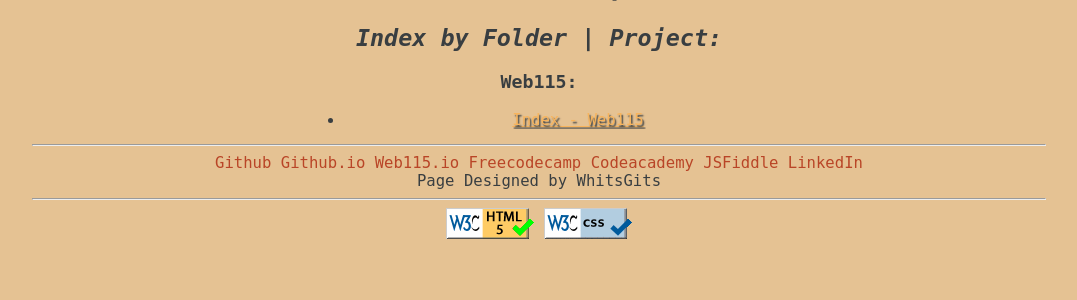
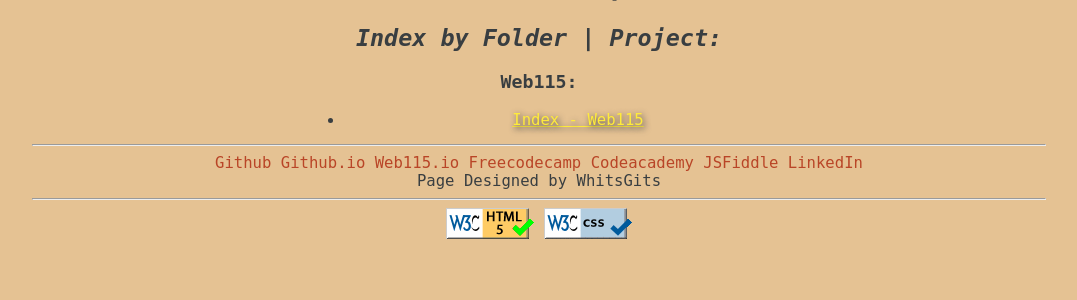
Before and after one commit to gwhitle/gwhitle.github.io, a PHP site: page / in a window 1280 px wide, with the pointer over the restyled element. Shown: the part 65-365 px from the top of the page, without its empty margins (101-1178 px from the left). Run offline with PHP 8.4, Linux system fonts and the light colour scheme.

Commit message:
change a:hover color and shadow
change a:hover color and shadow ease of reading

```diff
--- a/web115/styles/default.css
+++ b/web115/styles/default.css
@@ -28,8 +28,8 @@
 }
 
 a:hover {
-    color: #F8B45C;
-    text-shadow: .1em .1em .1em #393E41;
+    color: #FFEB3B;
+    text-shadow: .1em .1em .4em #393E41;
     text-decoration: underline;
 }
 
--- a/web115/styles/m2brand_default.css
+++ b/web115/styles/m2brand_default.css
@@ -50,8 +50,8 @@
 }
 
 a:hover {
-    color: #F8B45C;
-    text-shadow: .1em .1em .1em #393E41;
+    color: #FFEB3B;
+    text-shadow: .1em .1em .4em #393E41;
     text-decoration: underline;
 }
 
```
